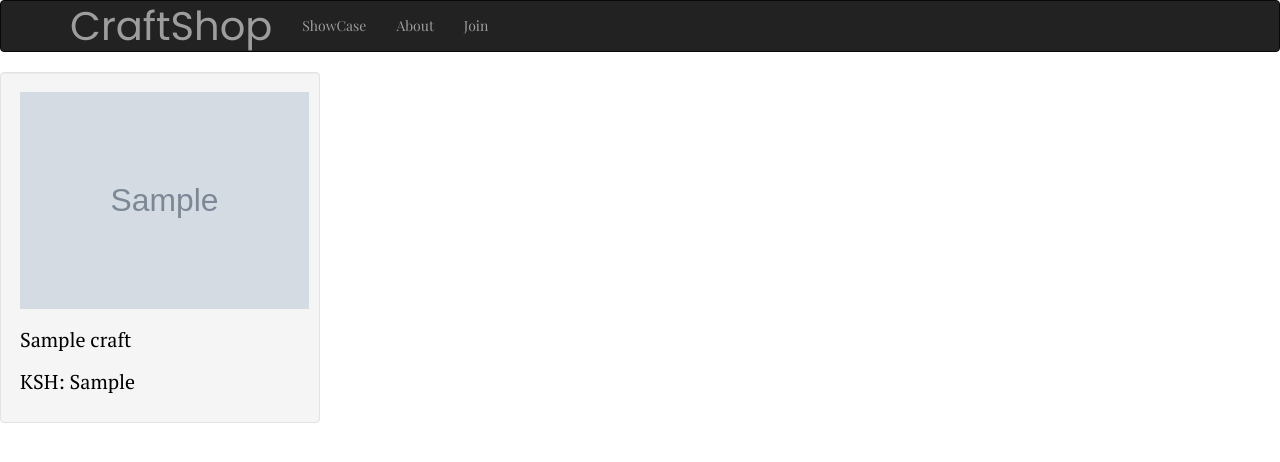
After one commit to Collins33/CraftShop, a Django app: a page that uses CraftShop/craft/templates/navbar.html in a window 1280 px wide. The commit adds this page. Shown: the top 462 px of the page. Run offline with Django 3.2, Linux system fonts and the light colour scheme; tables that the repository leaves empty hold one stand-in row (values such as "Sample post"); grey boxes marked "Sample" are stand-in pictures; some libraries are stand-ins or nearby versions.

Commit message:
I have added the page that shows all the crafts added to the website

```diff
--- a/CraftShop/craft/templates/index.html
+++ b/CraftShop/craft/templates/index.html
@@ -47,7 +47,7 @@
     {% empty %}
     <div class="row">
      <h1 class="text-center">THERE ARE NO CRAFTS TODAY</h1>
-     <button class="btn btn-info">SEE MORE CRAFTS</button>
+     <a href="{%url 'allCraft'%}"><button class="btn btn-info">SEE MORE CRAFTS</button></a>
     </div>
     {% endfor %}
 
--- a/CraftShop/craft/templates/navbar.html
+++ b/CraftShop/craft/templates/navbar.html
@@ -14,7 +14,7 @@
       </div>
       <ul class="nav navbar-nav">
 
-        <li><a href="#">ShowCase</a></li>
+        <li><a href="{%url 'allCraft'%}">ShowCase</a></li>
         <li><a href="#">About</a></li>
         <li><a href="#">Join</a></li>
       </ul>
--- /dev/null
+++ b/CraftShop/craft/templates/showcase.html
@@ -0,0 +1,39 @@
+{% load bootstrap3 %}
+{% load staticfiles %}
+<!DOCTYPE html>
+<html lang="en">
+<head>
+  <meta charset="UTF-8">
+  <meta name="viewport" content="width=device-width, initial-scale=1.0">
+  <meta http-equiv="X-UA-Compatible" content="ie=edge">
+  <title>CraftShop</title>
+  {%block styles%}
+   {%bootstrap_css%}
+       <link rel="stylesheet" href="{% static 'css/index.css' %}">
+       <link href="https://fonts.googleapis.com/css?family=Playfair+Display" rel="stylesheet">
+       <link href="https://fonts.googleapis.com/css?family=Poppins" rel="stylesheet">
+       <link href="https://fonts.googleapis.com/css?family=PT+Serif" rel="stylesheet">
+  {% endblock %}
+</head>
+<body>
+  <div class="container-fluid">
+    <div class="row">
+      {%include 'navbar.html'%}
+    </div>
+    <div class="row">
+      {% for craft in crafts%}
+      <a href="{%url 'crafts' craft.id%}">
+      <div class="col-xs-3 col-sm-3 col-md-3 col-lg-3 well craftrow">
+
+          <img src="{{craft.craft_image.url}}" class="img-responsive" alt="Image">
+          <h1 class="product"> {{ craft.craft_name}} </h1>
+          <h1 class="product">KSH: {{craft.craft_price}}</h1>
+
+      </div>
+      </a>
+      {% empty %}{%endfor%}
+
+    </div>
+  </div>
+</body>
+</html>
--- a/CraftShop/craft/url.py
+++ b/CraftShop/craft/url.py
@@ -7,7 +7,8 @@ from django.contrib.staticfiles.urls import staticfiles_urlpatterns
 urlpatterns=[
 url('^$',views.welcome,name="welcome"),
 url(r'^search/', views.search_result, name="search_result"),
-url(r'^craft/(\d+)',views.craft,name ='crafts')
+url(r'^craft/(\d+)',views.craft,name ='crafts'),
+url(r'^all/',views.all_craft,name="allCraft")
 ]
 
 if settings.DEBUG:
--- a/CraftShop/craft/views.py
+++ b/CraftShop/craft/views.py
@@ -32,3 +32,7 @@ def craft(request,craft_id):
         raise Http404()
 
     return render(request,"craft.html",{"craft":craft})
+
+def all_craft(request):
+    craft=Craft.allCrafts()
+    return render(request, 'showcase.html',{"crafts":craft})
```
